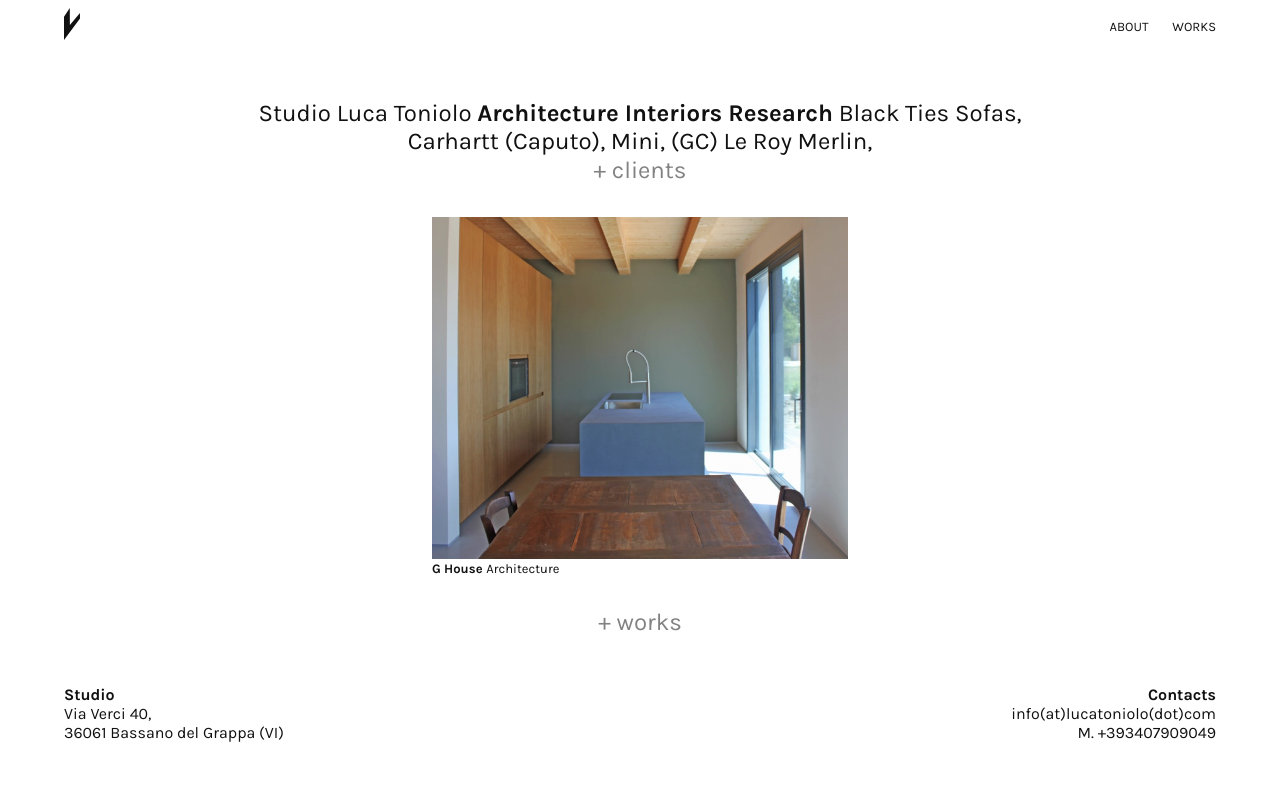
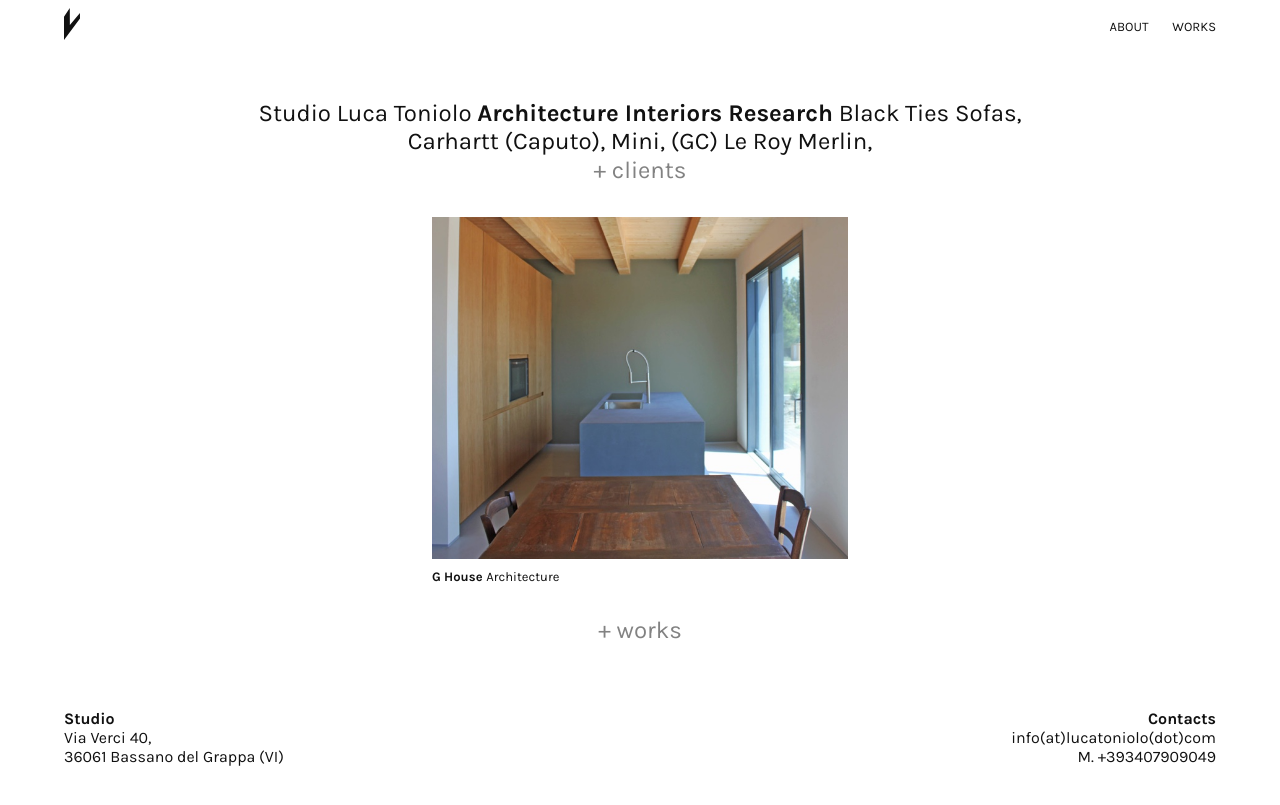
Before and after one commit to rzecchini/lucatoniolo, a Jekyll site: the page built from index.md, in a window 1280 px wide. Shown: the top 805 px of the page. Built offline with Jekyll 4.4.1, drawn with Linux system fonts in a browser that asks for light colours.

Commit message:
style: spacing

```diff
--- a/_sass/main.scss
+++ b/_sass/main.scss
@@ -170,6 +170,7 @@ $large: 62.5rem; /* 1000px */
  *=======================================*/
 .works {
   padding: 1rem;
+  margin-bottom: 1rem;
 
   @include media-query($large) {
     order: 2;
@@ -200,6 +201,7 @@ $large: 62.5rem; /* 1000px */
 
 .all-works {
   position: relative;
+  margin-bottom: 1rem;
 
   @include media-query($large) {
     display: none;
@@ -260,7 +262,8 @@ $large: 62.5rem; /* 1000px */
 
 .work__image {
   display: block;
-  max-width: 100%
+  max-width: 100%;
+  margin-bottom: 0.5rem;
 }
 
 .work__title {
```
